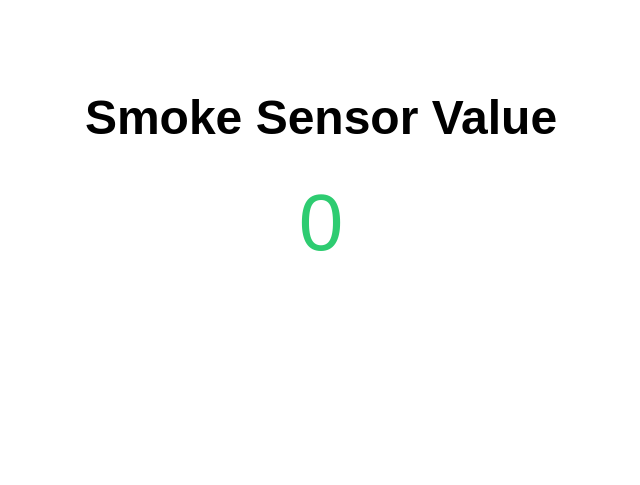
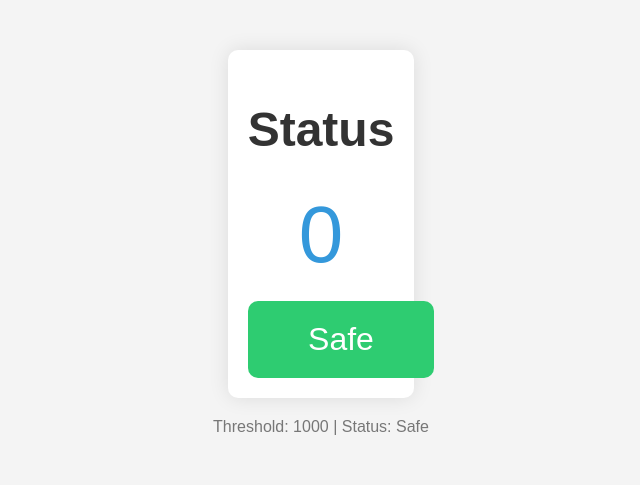
Before and after one commit to JDeep1234/Iot-Projects-Part-B, a Flask app: page / in a window 1280 px wide. Shown: the top 485 px of the page, without its empty margins (319-959 px from the left). Run offline with Flask 3, Linux system fonts and the light colour scheme.

Commit message:
Add files via upload

```diff
--- a/forestfire/Templates/index.html
+++ b/forestfire/Templates/index.html
@@ -3,19 +3,50 @@
 <head>
     <meta charset="UTF-8">
     <meta name="viewport" content="width=device-width, initial-scale=1.0">
-    <title>Smoke Sensor Data</title>
+    <title>Forest Fire Detection</title>
     <style>
         body {
-            font-family: Arial, sans-serif;
+            font-family: 'Arial', sans-serif;
+            background-color: #f4f4f4;
+            color: #333;
             text-align: center;
             padding: 50px;
+            margin: 0;
         }
         h1 {
             font-size: 3em;
+            color: #333;
+        }
+        .container {
+            display: inline-block;
+            padding: 20px;
+            border-radius: 10px;
+            background-color: #fff;
+            box-shadow: 0px 0px 20px rgba(0, 0, 0, 0.1);
         }
         .value {
             font-size: 5em;
-            color: #2ecc71;
+            color: #3498db;
+            margin: 20px 0;
+        }
+        .status-bar {
+            width: 100%;
+            max-width: 500px;
+            margin: 0 auto;
+            padding: 20px;
+            border-radius: 10px;
+            color: #fff;
+            font-size: 2em;
+            background-color: #2ecc71;  /* Default: Safe */
+            transition: background-color 0.3s ease;
+        }
+        .dangerous {
+            background-color: #e74c3c;  /* Dangerous */
+        }
+        footer {
+            margin-top: 20px;
+            font-size: 1em;
+            color: #777;
         }
     </style>
     <script>
@@ -32,7 +63,15 @@
     </script>
 </head>
 <body>
-    <h1>Smoke Sensor Value</h1>
-    <div class="value">{{ value }}</div>
+    <div class="container">
+        <h1>Status</h1>
+        <div class="value">{{ value }}</div>
+        <div class="status-bar {{ 'dangerous' if status == 'Dangerous' else '' }}">
+            {{ status }}
+        </div>
+    </div>
+    <footer>
+        Threshold: {{ threshold }} | Status: {{ status }}
+    </footer>
 </body>
 </html>
--- a/forestfire/app.py
+++ b/forestfire/app.py
@@ -5,17 +5,19 @@ app = Flask(__name__)
 
 # Global variable to store the sensor value
 sensor_value = 0
+threshold = 1000  # Threshold value for safety
 
 @app.route('/update', methods=['POST'])
 def update():
     global sensor_value
-    sensor_value = request.form.get('value', default='0')
+    sensor_value = int(request.form.get('value', default='0'))
     return "OK", 200
 
 @app.route('/')
 def index():
-    global sensor_value
-    return render_template('index.html', value=sensor_value)
+    global sensor_value, threshold
+    status = "Safe" if sensor_value <= threshold else "Dangerous"
+    return render_template('index.html', value=sensor_value, status=status, threshold=threshold)
 
 if __name__ == '__main__':
     app.run(host='0.0.0.0', port=5000)
```
